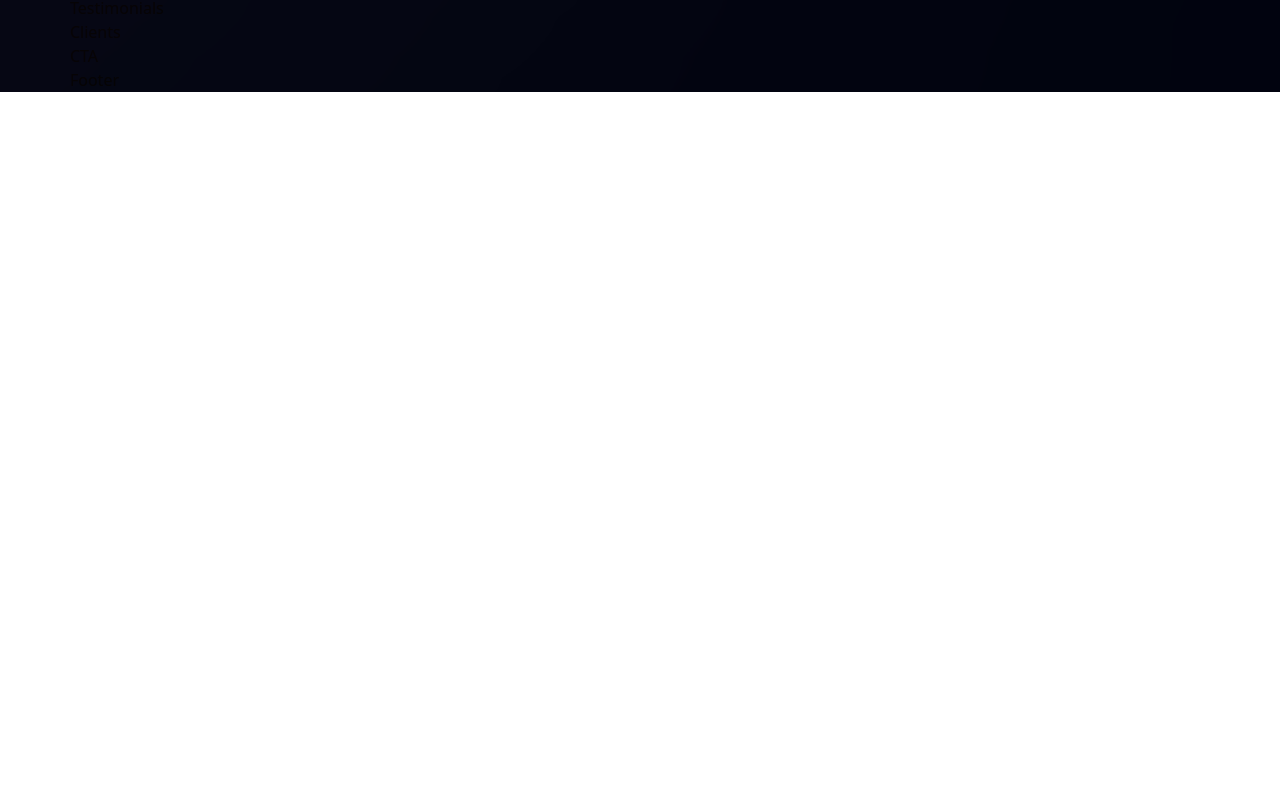
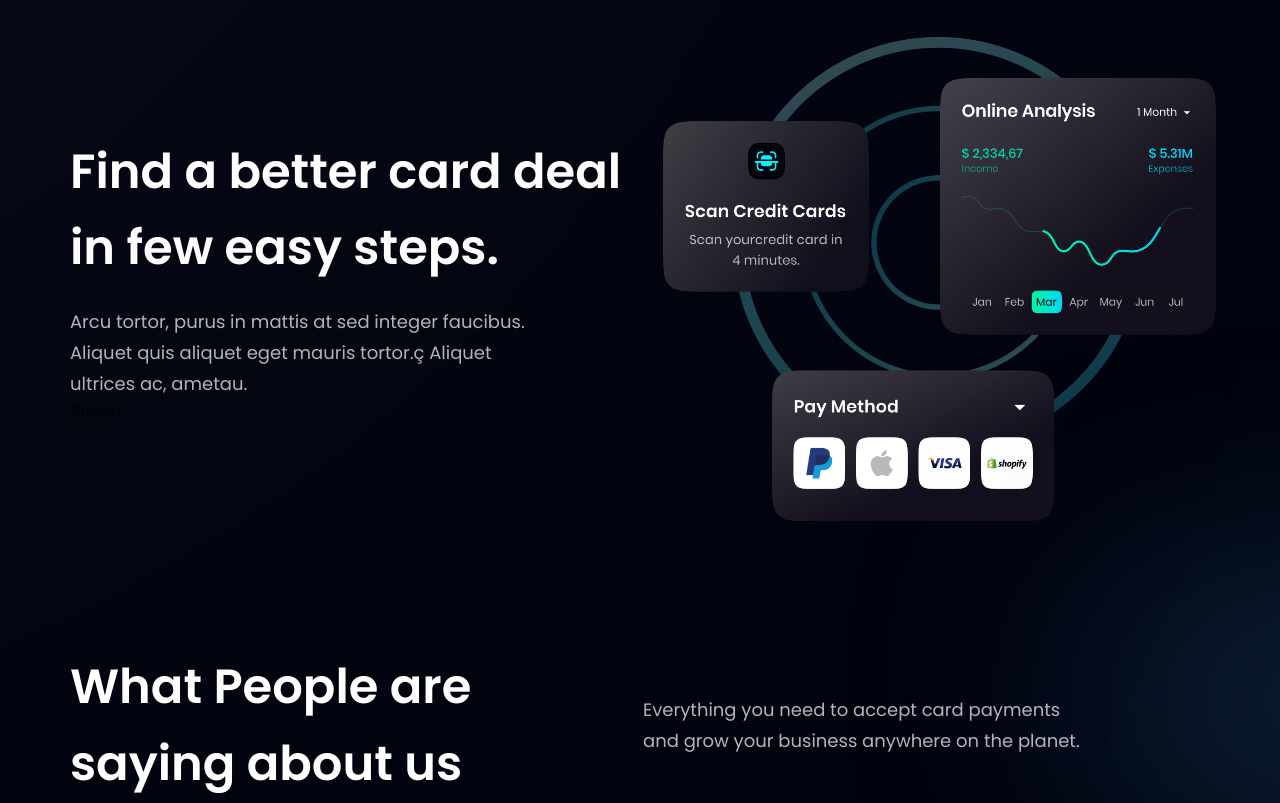
Before and after one commit to hugosmoreira/tech-website-react, a React (Vite) app: page / in a window 1280 px wide. Shown: the part 2157-2960 px from the top of the page. Before the commit the page ends 2249 px from the top, so only its background shows below. Built offline with nearby package versions, Linux system fonts and the light colour scheme.

Commit message:
card n testmonial

```diff
--- a/src/components/CardDeal.jsx
+++ b/src/components/CardDeal.jsx
@@ -1,9 +1,26 @@
-import React from 'react'
+import { card } from "../assets";
+import styles, { layout } from "../style";
+import Button from "./Button";
 
-const CardDeal = () => {
-  return (
-    <div>CardDeal</div>
-  )
-}
+const CardDeal = () => (
+  <section className={layout.section}>
+    <div className={layout.sectionInfo}>
+      <h2 className={styles.heading2}>
+        Find a better card deal <br className="sm:block hidden" /> in few easy
+        steps.
+      </h2>
+      <p className={`${styles.paragraph} max-w-[470px] mt-5`}>
+        Arcu tortor, purus in mattis at sed integer faucibus. Aliquet quis
+        aliquet eget mauris tortor.ç Aliquet ultrices ac, ametau.
+      </p>
 
-export default CardDeal
+      <Button styles={`mt-10`} />
+    </div>
+
+    <div className={layout.sectionImg}>
+      <img src={card} alt="billing" className="w-[100%] h-[100%]" />
+    </div>
+  </section>
+);
+
+export default CardDeal;
--- a/src/components/Testimonials.jsx
+++ b/src/components/Testimonials.jsx
@@ -1,9 +1,27 @@
-import React from 'react'
+import { feedback } from "../constants";
+import styles from "../style";
+import FeedbackCard from "./FeedbackCard";
 
-const Testimonials = () => {
-  return (
-    <div>Testimonials</div>
-  )
-}
+const Testimonials = () => (
+  <section id="clients" className={`${styles.paddingY} ${styles.flexCenter} flex-col relative `}>
+    <div className="absolute z-[0] w-[60%] h-[60%] -right-[50%] rounded-full blue__gradient bottom-40" />
 
-export default Testimonials
+    <div className="w-full flex justify-between items-center md:flex-row flex-col sm:mb-16 mb-6 relative z-[1]">
+      <h2 className={styles.heading2}>
+        What People are <br className="sm:block hidden" /> saying about us
+      </h2>
+      <div className="w-full md:mt-0 mt-6">
+        <p className={`${styles.paragraph} text-left max-w-[450px]`}>
+          Everything you need to accept card payments and grow your business
+          anywhere on the planet.
+        </p>
+      </div>
+    </div>
+
+    <div className="flex flex-wrap sm:justify-start justify-center w-full feedback-container relative z-[1]">
+      {feedback.map((card) => <FeedbackCard key={card.id} {...card} />)}
+    </div>
+  </section>
+);
+
+export default Testimonials;
```
